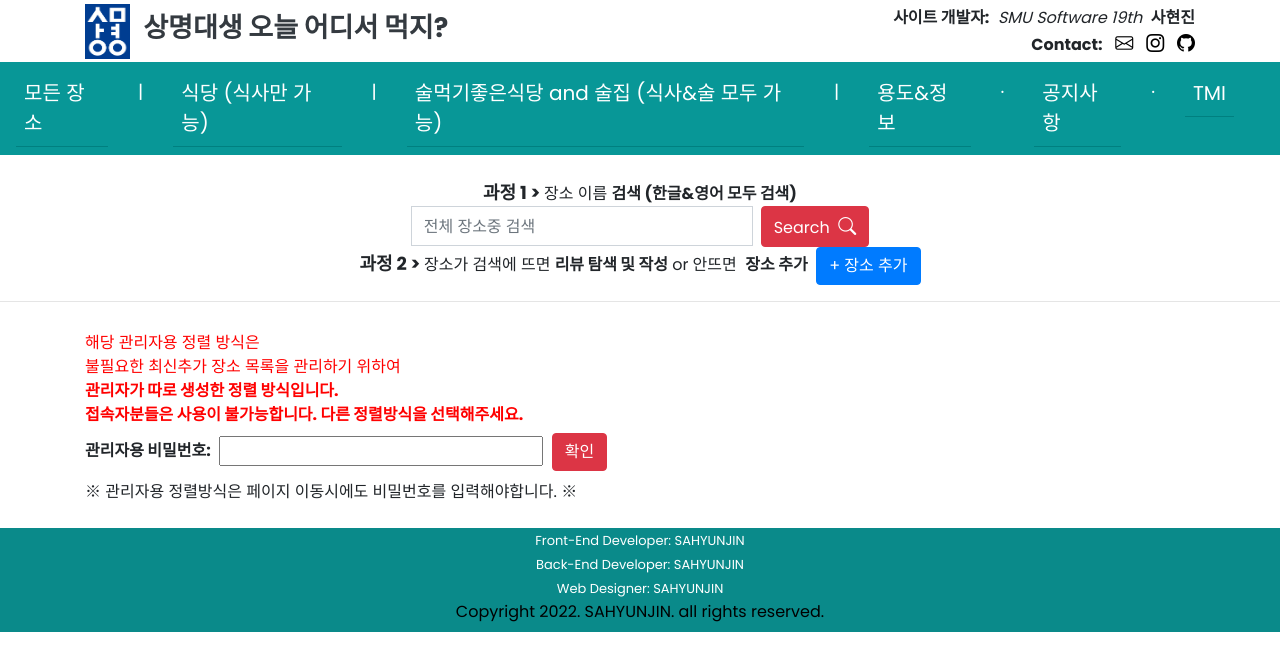
After one commit to tkguswls1106/SMUeat-django-Project, a Django app: page /SMUeat/place/new/list/ in a window 1280 px wide. The commit adds this page. Shown: the top 671 px of the page. Run offline with Django 4.2, Linux system fonts and the light colour scheme; some libraries are stand-ins or nearby versions.

Commit message:
관리자용 장소 최신순 정렬 기능 생성

```diff
--- a/SMUeat/templates/SMUeat/base.html
+++ b/SMUeat/templates/SMUeat/base.html
@@ -207,7 +207,7 @@
             <a class="nav-text" style="color: white; font-size: large;"><span class="hig">|</span><span class="wid">-</span></a>
           </li>
           <li class="nav-item">
-            <a class="nav-link" href="{% url 'info' %}">목적<span class="spacenav"><br></span>&정보</a>
+            <a class="nav-link" href="{% url 'info' %}">용도<span class="spacenav"><br></span>&정보</a>
           </li>
           <li class="nav-item pt-2">
             <a class="nav-text" style="color: white; font-size: large;">·</a>
--- /dev/null
+++ b/SMUeat/templates/SMUeat/checkpassword.html
@@ -0,0 +1,20 @@
+{% extends 'SMUeat/base.html' %}
+{% load static %}
+{% block content %}
+<div class="container">
+    <div style="color:red">
+        해당 관리자용 정렬 방식은<br>
+        불필요한 최신추가 장소 목록을 관리하기 위하여<br>
+        <strong>관리자가 따로 생성한 정렬 방식입니다.</strong><br>
+        <strong>접속자분들은 사용이 불가능합니다. 다른 정렬방식을 선택해주세요.</strong>
+    </div>
+    <div style="line-height: 40%;"><br></div>
+    <form action="{% url 'newplacelist' %}?page={{ page }}" method="post">
+        {% csrf_token %}
+        <strong>관리자용 비밀번호:</strong>&nbsp;&nbsp;<input type="password" name="password_admin">&nbsp;
+        <button type="submit" class="btn btn-danger">확인</button>
+        </span><div style="line-height: 55%;"><br></div>
+        &#8251;&nbsp;관리자용 정렬방식은 페이지 이동시에도 비밀번호를 입력해야합니다.&nbsp;&#8251;
+    </form>
+</div>
+{% endblock %}
--- a/SMUeat/templates/SMUeat/notice.html
+++ b/SMUeat/templates/SMUeat/notice.html
@@ -28,6 +28,12 @@
         </p>
 
         <p>
+            <li>&nbsp;<strong style="color: red;">- 본 사이트는 모바일보다 PC에 더욱 최적화되어있습니다. -</strong></li>
+            모바일로 접속하셔도 문제가 없도록 개발한 사이트이지만,<br>
+            가독성 등등을 고려하자면 PC에 더욱 최적화되어있습니다.<br>
+        </p>
+
+        <p>
             <li>&nbsp;<strong>- 사이트 주소: www.sahyunjin.com/SMUeat -</strong></li>
             사이트 주소는 www.sahyunjin.com/SMUeat 입니다.<br>
             www.사현진.com/상명대eat 이렇게 생각하시면 됩니다.<br>
--- a/SMUeat/templates/SMUeat/place_list.html
+++ b/SMUeat/templates/SMUeat/place_list.html
@@ -39,6 +39,9 @@
                 location.href="/SMUeat/place/alcohol/list/manyreviewer/";
             }
         }
+        else if (val == "new") {
+            location.href="/SMUeat/place/new/list/";
+        }
     }
 </script>
 
@@ -58,6 +61,7 @@
             <option value = "highpoint">평점 높은순</option>
             <option value = "lowpoint">평점 낮은순</option>
             <option value = "manyreviewer">리뷰수 내림차순</option>
+            <option value = "new">최신순 (관리자용)</option>
         </select>
         <input type="button" value="정렬" onclick="sorting();">
     </form>
--- a/SMUeat/urls.py
+++ b/SMUeat/urls.py
@@ -18,4 +18,6 @@ urlpatterns = [
     path('info/', views.info, name="info"),
     path('notice/', views.notice, name="notice"),
     path('tmi/', views.tmi, name="tmi"),
+
+    path('place/new/list/', views.newplacelist, name='newplacelist'),
 ]
--- a/SMUeat/views.py
+++ b/SMUeat/views.py
@@ -272,3 +272,24 @@ def notice(request):
 
 def tmi(request):
     return render(request,'SMUeat/tmi.html')
+
+
+def newplacelist(request):
+    page = request.GET.get('page')
+    if request.method == 'GET':
+        return render(request, 'SMUeat/checkpassword.html', { 'page':page })
+    elif request.method == 'POST':
+        password_admin = request.POST.get('password_admin', '')
+        if password_admin=='tk276500':
+            places = Place.objects.all().annotate(review_count=Count('review')).annotate(average_point=Avg('review__point')).order_by('-created_at')  # 최신순
+            paginator = Paginator(places, 8)
+            page_places = paginator.get_page(page)
+            context = {
+                'places':page_places,
+                'sort': '최신순 관리자용 정렬',
+                'category_link': 'all',
+                'page': page
+            }
+            return render(request, 'SMUeat/place_list.html', context)
+        else:
+            return HttpResponseRedirect('/SMUeat/')
```
Also changed, not shown: db.sqlite3.
